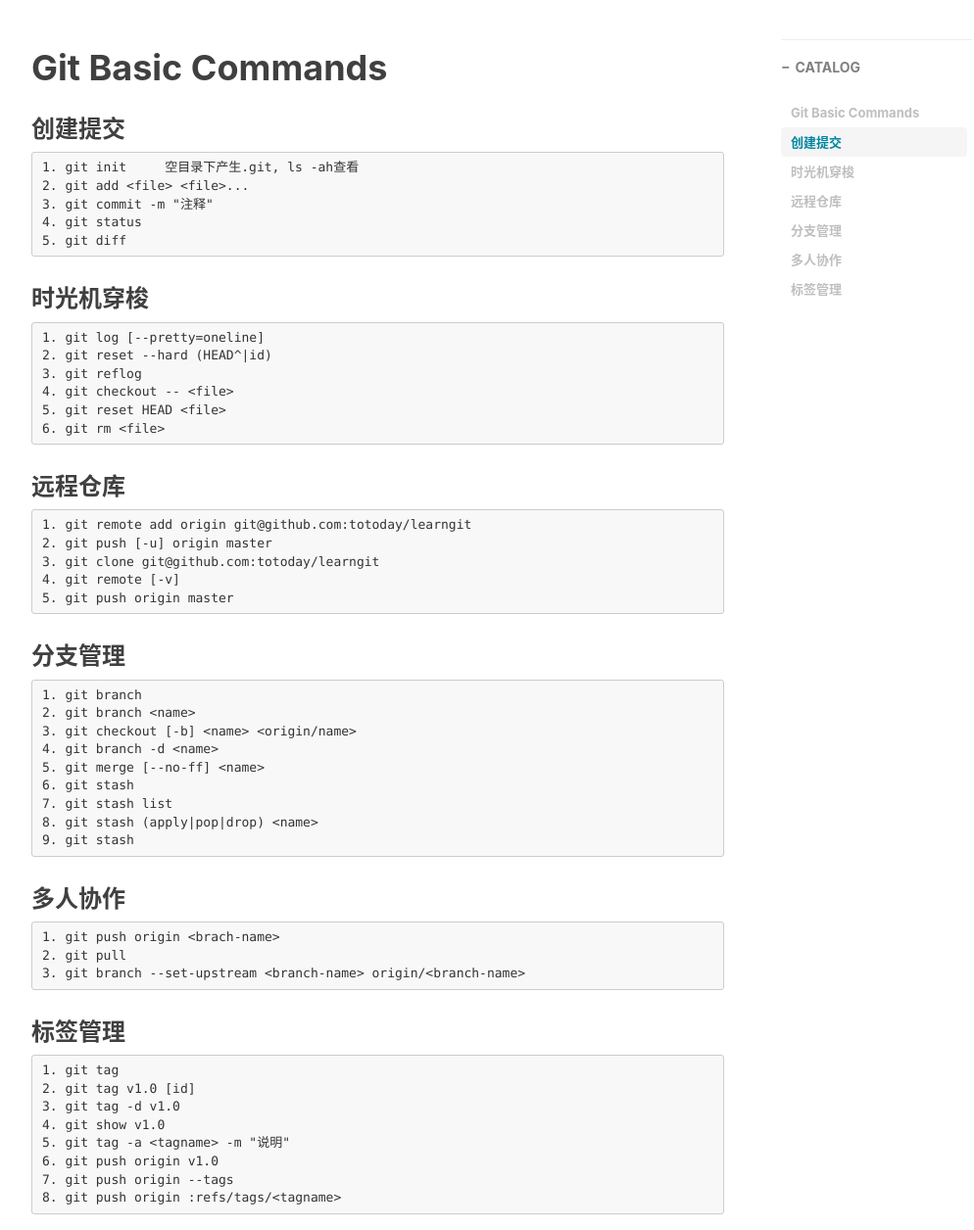
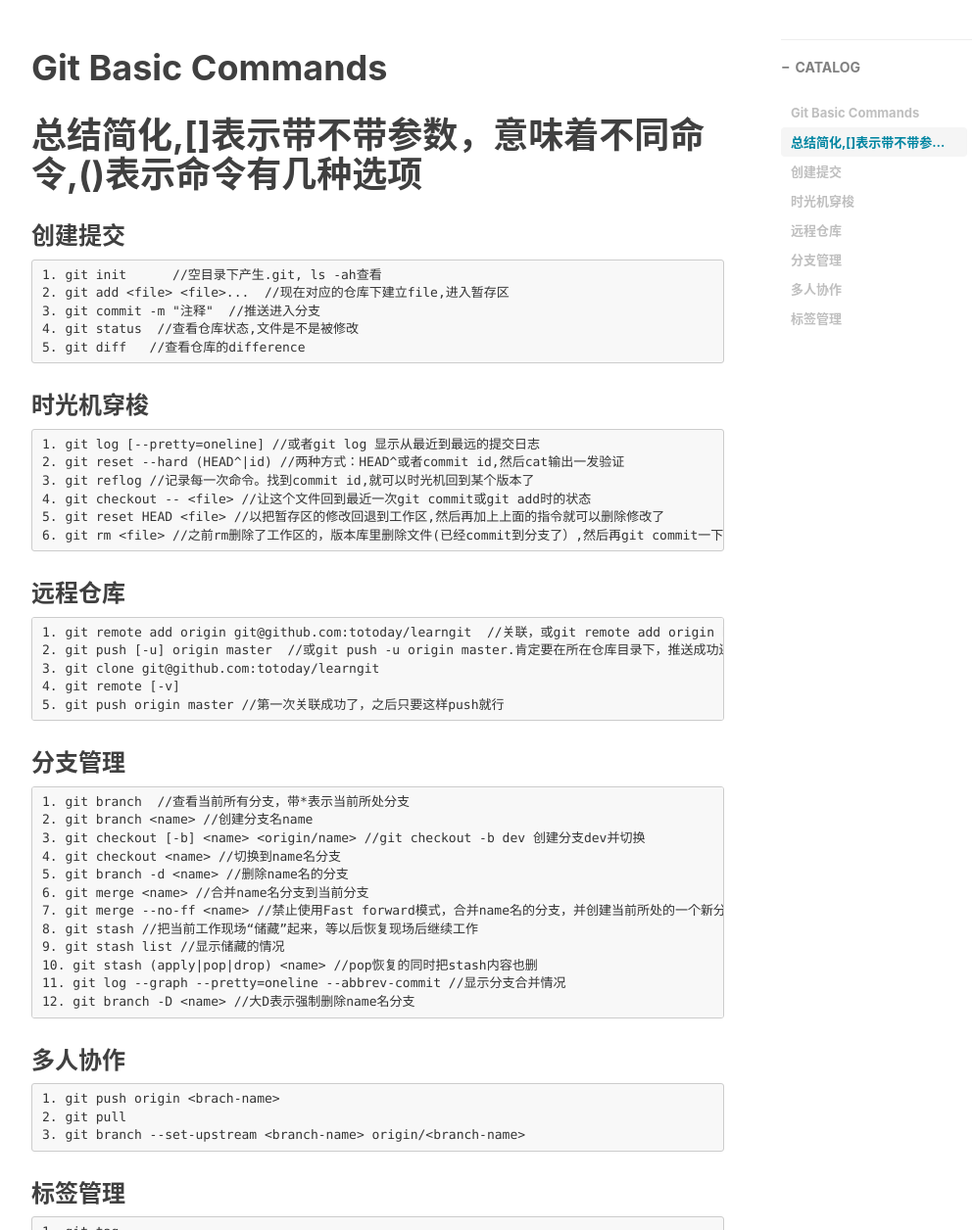
Before and after one commit to wykxyz/wykxyz.github.io, a Jekyll site: the page built from _posts/2016-06-22-git.md, in a window 1280 px wide and 1400 px high, scrolled down 379 px. Shown: the part 144-1400 px from the top of the window at 98% size, without its empty margins (233-1227 px from the left). Built offline with Jekyll 4.4.1, drawn with Linux system fonts in a browser that asks for light colours; nearby versions of some CDN libraries; comment, search, counter and statistics services are not loaded.

Commit message:
6666
66666

```diff
--- a/_posts/2016-06-22-git.md
+++ b/_posts/2016-06-22-git.md
@@ -12,39 +12,42 @@ tags:
 ---
 
 # Git Basic Commands
-
+# 总结简化,[]表示带不带参数，意味着不同命令,()表示命令有几种选项
 ### 创建提交
-	1. git init	空目录下产生.git, ls -ah查看
-	2. git add <file> <file>...
-	3. git commit -m "注释"
-	4. git status
-	5. git diff
+	1. git init	 //空目录下产生.git, ls -ah查看
+	2. git add <file> <file>...  //现在对应的仓库下建立file,进入暂存区
+	3. git commit -m "注释"  //推送进入分支
+	4. git status  //查看仓库状态,文件是不是被修改
+	5. git diff   //查看仓库的difference
 
 ### 时光机穿梭
-	1. git log [--pretty=oneline]
-	2. git reset --hard (HEAD^|id)
-	3. git reflog
-	4. git checkout -- <file>
-	5. git reset HEAD <file>
-	6. git rm <file>
+	1. git log [--pretty=oneline] //或者git log 显示从最近到最远的提交日志
+	2. git reset --hard (HEAD^|id) //两种方式：HEAD^或者commit id,然后cat输出一发验证
+	3. git reflog //记录每一次命令。找到commit id,就可以时光机回到某个版本了
+	4. git checkout -- <file> //让这个文件回到最近一次git commit或git add时的状态
+	5. git reset HEAD <file> //以把暂存区的修改回退到工作区,然后再加上上面的指令就可以删除修改了
+	6. git rm <file> //之前rm删除了工作区的，版本库里删除文件(已经commit到分支了）,然后再git commit一下
 
 ### 远程仓库
-	1. git remote add origin git@github.com:totoday/learngit
-	2. git push [-u] origin master
+	1. git remote add origin git@github.com:totoday/learngit  //关联，或git remote add origin https://github.com/wykxyz/learngit.git
+	2. git push [-u] origin master  //或git push -u origin master.肯定要在所在仓库目录下，推送成功还把本地与远程仓库关联
 	3. git clone git@github.com:totoday/learngit
 	4. git remote [-v]
-	5. git push origin master
+	5. git push origin master //第一次关联成功了，之后只要这样push就行
 
 ### 分支管理
-	1. git branch
-	2. git branch <name>
-	3. git checkout [-b] <name> <origin/name>
-	4. git branch -d <name>
-	5. git merge [--no-ff] <name>
-	6. git stash
-	7. git stash list
-	8. git stash (apply|pop|drop) <name>
-	9. git stash
+	1. git branch  //查看当前所有分支，带*表示当前所处分支
+	2. git branch <name> //创建分支名name
+	3. git checkout [-b] <name> <origin/name> //git checkout -b dev 创建分支dev并切换
+	4. git checkout <name> //切换到name名分支
+	5. git branch -d <name> //删除name名的分支
+	6. git merge <name> //合并name名分支到当前分支
+	7. git merge --no-ff <name> //禁止使用Fast forward模式，合并name名的分支，并创建当前所处的一个新分支
+	8. git stash //把当前工作现场“储藏”起来，等以后恢复现场后继续工作
+	9. git stash list //显示储藏的情况
+	10. git stash (apply|pop|drop) <name> //pop恢复的同时把stash内容也删
+	11. git log --graph --pretty=oneline --abbrev-commit //显示分支合并情况
+	12. git branch -D <name> //大D表示强制删除name名分支
 
 ### 多人协作
 	1. git push origin <brach-name>
```
